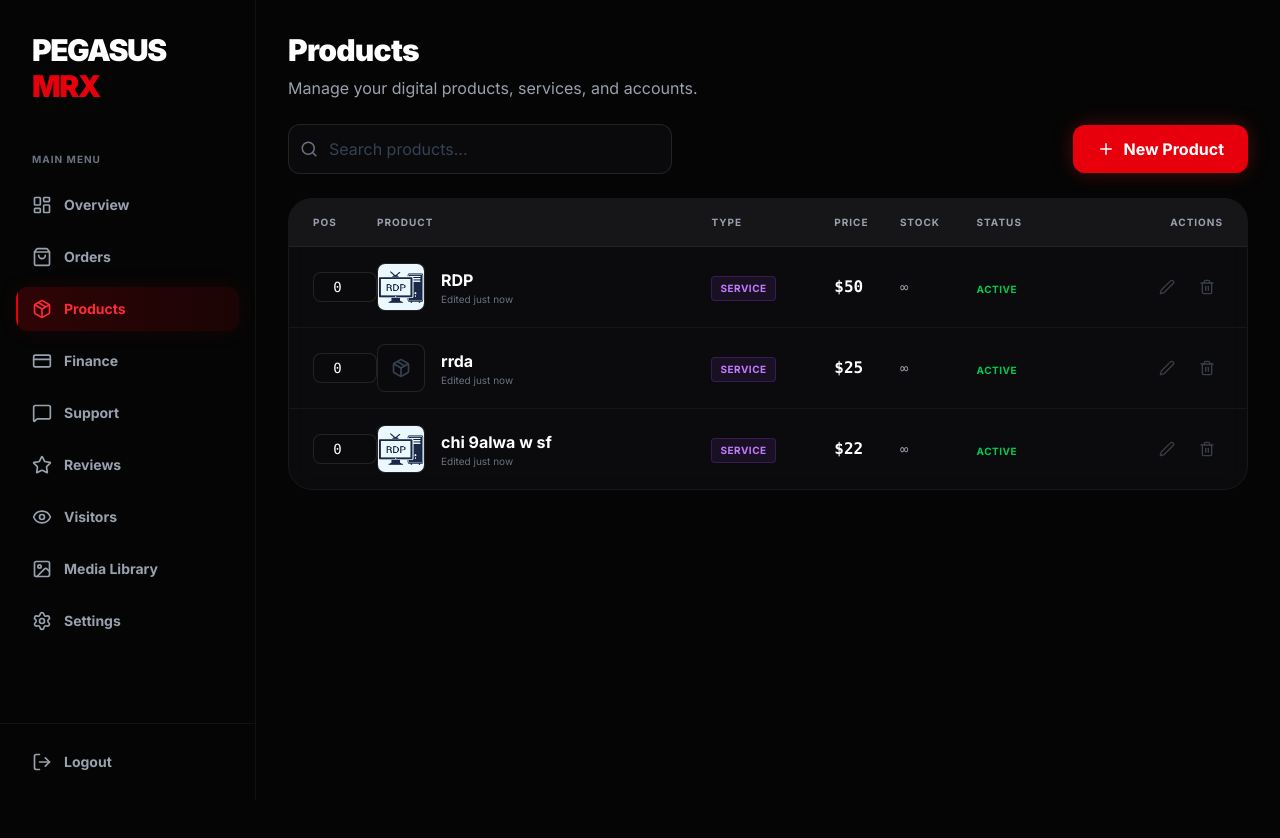
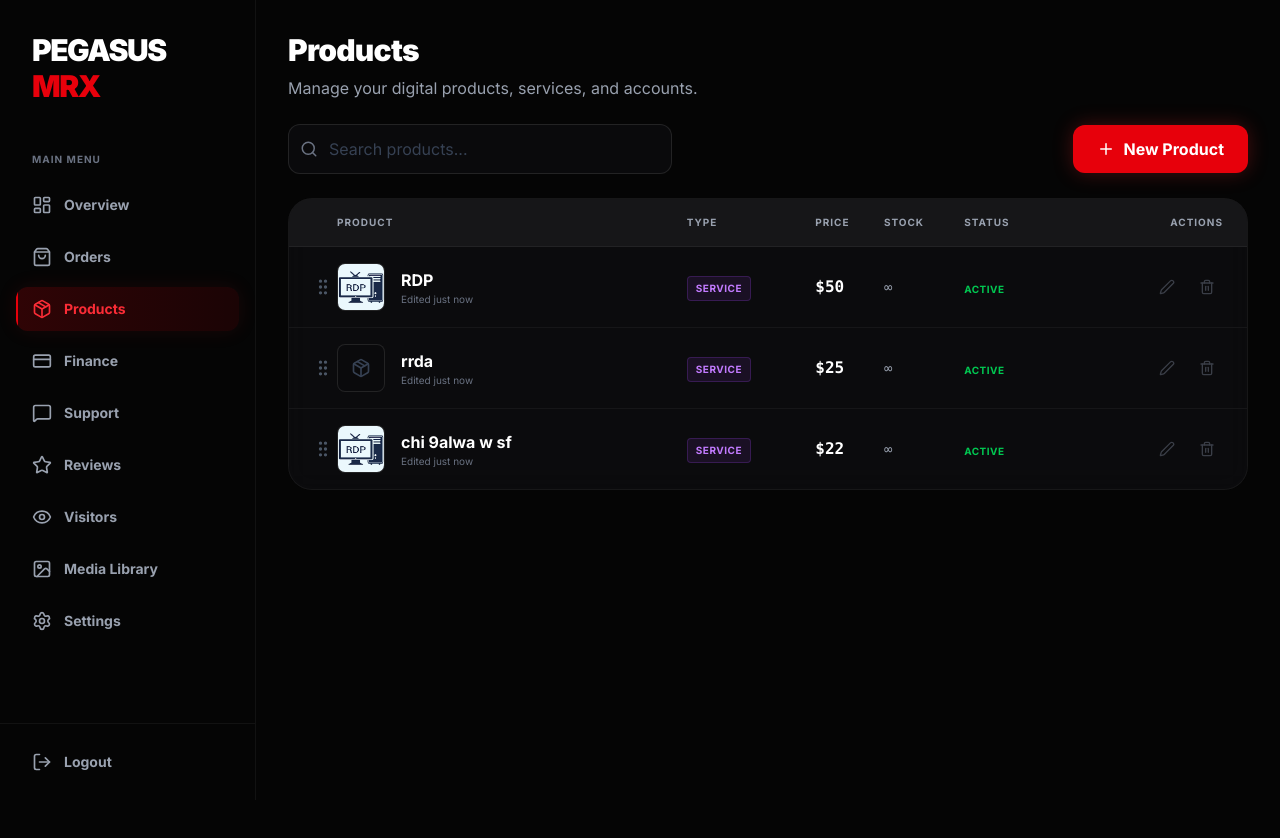
Before and after one commit to Ayman200509/PEGASUS_MRX, a Next.js app: page /pegapega/products in a window 1280 px wide. Shown: the top 838 px of the page. Built offline with nearby package versions, Linux system fonts and the light colour scheme.

Commit message:
Implement drag and drop for products

```diff
--- a/package.json
+++ b/package.json
@@ -9,6 +9,9 @@
     "lint": "eslint"
   },
   "dependencies": {
+    "@dnd-kit/core": "^6.3.1",
+    "@dnd-kit/sortable": "^10.0.0",
+    "@dnd-kit/utilities": "^3.2.2",
     "@radix-ui/react-dialog": "^1.1.15",
     "clsx": "^2.1.1",
     "date-fns": "^4.1.0",
--- a/src/components/admin/products/ProductList.tsx
+++ b/src/components/admin/products/ProductList.tsx
@@ -1,6 +1,23 @@
 import { useState, useEffect } from "react";
-import { Edit2, Trash2, Plus, Search, Package, MoreHorizontal, Loader2, Save } from "lucide-react";
+import { Edit2, Trash2, Plus, Search, Package, Loader2, GripVertical } from "lucide-react";
 import { Product } from "@/lib/db";
+import {
+    DndContext,
+    closestCenter,
+    KeyboardSensor,
+    PointerSensor,
+    useSensor,
+    useSensors,
+    DragEndEvent
+} from '@dnd-kit/core';
+import {
+    arrayMove,
+    SortableContext,
+    sortableKeyboardCoordinates,
+    verticalListSortingStrategy,
+    useSortable
+} from '@dnd-kit/sortable';
+import { CSS } from '@dnd-kit/utilities';
 
 interface ProductListProps {
     products: Product[];
@@ -10,108 +27,32 @@ interface ProductListProps {
     onCreate: () => void;
 }
 
-export function ProductList({ products, loading, onEdit, onDelete, onCreate }: ProductListProps) {
-    const [searchTerm, setSearchTerm] = useState("");
-    const [localProducts, setLocalProducts] = useState<Product[]>([]);
-    const [updating, setUpdating] = useState<string | null>(null);
+// Sortable Row Component
+function SortableRow({ product, onEdit, onDelete }: { product: Product, onEdit: (p: Product) => void, onDelete: (id: string) => void }) {
+    const {
+        attributes,
+        listeners,
+        setNodeRef,
+        transform,
+        transition,
+        isDragging
+    } = useSortable({ id: product.id });
 
-    useEffect(() => {
-        setLocalProducts(products);
-    }, [products]);
-
-    const handlePositionChange = async (id: string, newPosition: number) => {
-        setUpdating(id);
-
-        // Optimistic update
-        setLocalProducts(prev => prev.map(p =>
-            p.id === id ? { ...p, position: newPosition } : p
-        ));
-
-        try {
-            await fetch('/api/products', {
-                method: 'PUT',
-                headers: { 'Content-Type': 'application/json' },
-                body: JSON.stringify({ id, position: newPosition })
-            });
-        } catch (error) {
-            console.error("Failed to update position", error);
-        } finally {
-            setUpdating(null);
-        }
+    const style = {
+        transform: CSS.Transform.toString(transform),
+        transition,
+        zIndex: isDragging ? 10 : 1,
+        position: isDragging ? 'relative' as const : undefined,
     };
 
-    const filteredProducts = localProducts.filter(p =>
-        p.title.toLowerCase().includes(searchTerm.toLowerCase()) ||
-        p.type.toLowerCase().includes(searchTerm.toLowerCase())
-    );
-
     return (
-        <div className="space-y-6 animate-in fade-in duration-500">
-            {/* Header Actions */}
-            <div className="flex flex-col md:flex-row gap-4 items-center justify-between">
-                <div className="relative w-full md:w-96">
-                    <Search className="absolute left-3 top-1/2 -translate-y-1/2 text-gray-500" size={18} />
-                    <input
-                        type="text"
-                        placeholder="Search products..."
-                        value={searchTerm}
-                        onChange={(e) => setSearchTerm(e.target.value)}
-                        className="w-full bg-[#0a0a0c] border border-white/10 rounded-xl py-3 pl-10 pr-4 text-white focus:outline-none focus:border-red-500 focus:ring-1 focus:ring-red-500 transition-all placeholder-gray-700"
-                    />
-                </div>
-                <button
-                    onClick={onCreate}
-                    className="w-full md:w-auto bg-red-600 hover:bg-red-500 text-white font-bold py-3 px-6 rounded-xl shadow-[0_0_20px_rgba(220,38,38,0.3)] hover:shadow-[0_0_30px_rgba(220,38,38,0.5)] transition-all flex items-center justify-center gap-2"
+        <tr
+            ref={setNodeRef}
+            style={style}
+            className={`group hover:bg-white/5 transition-colors ${isDragging ? 'bg-white/10 opacity-50' : ''}`}
         >
-                    <Plus size={18} /> New Product
-                </button>
-            </div>
-
-            {/* Products Table */}
-            <div className="glass-panel rounded-3xl overflow-hidden border border-white/5">
-                <div className="overflow-x-auto">
-                    <table className="w-full text-left border-collapse">
-                        <thead>
-                            <tr className="bg-white/5 text-gray-400 text-[10px] uppercase tracking-widest border-b border-white/5">
-                                <th className="py-4 pl-6 font-bold">Pos</th>
-                                <th className="py-4 font-bold">Product</th>
-                                <th className="py-4 font-bold">Type</th>
-                                <th className="py-4 font-bold">Price</th>
-                                <th className="py-4 font-bold">Stock</th>
-                                <th className="py-4 font-bold">Status</th>
-                                <th className="py-4 font-bold text-right pr-6">Actions</th>
-                            </tr>
-                        </thead>
-                        <tbody className="divide-y divide-white/5">
-                            {loading ? (
-                                <tr><td colSpan={6} className="text-center py-12 text-gray-500"><Loader2 className="animate-spin mx-auto mb-2" />Loading products...</td></tr>
-                            ) : filteredProducts.length === 0 ? (
-                                <tr>
-                                    <td colSpan={6} className="text-center py-12">
-                                        <div className="flex flex-col items-center justify-center">
-                                            <div className="w-16 h-16 rounded-full bg-white/5 flex items-center justify-center mb-4">
-                                                <Package size={32} className="text-gray-600" />
-                                            </div>
-                                            <h3 className="text-lg font-bold text-white mb-1">No products found</h3>
-                                            <p className="text-gray-500 text-sm mb-6">Create your first product to start selling.</p>
-                                            <button
-                                                onClick={onCreate}
-                                                className="bg-white/10 hover:bg-white/20 text-white font-bold py-2 px-6 rounded-lg transition-all flex items-center gap-2"
-                                            >
-                                                <Plus size={16} /> Create Product
-                                            </button>
-                                        </div>
-                                    </td>
-                                </tr>
-                            ) : filteredProducts.map((product) => (
-                                <tr key={product.id} className="group hover:bg-white/5 transition-colors">
-                                    <td className="py-4 pl-6 w-20">
-                                        <input
-                                            type="number"
-                                            value={product.position || 0}
-                                            onChange={(e) => handlePositionChange(product.id, parseInt(e.target.value) || 0)}
-                                            className="w-16 bg-[#0a0a0c] border border-white/10 rounded-lg py-1 px-2 text-white text-center focus:outline-none focus:border-red-500 transition-all text-sm font-mono"
-                                        />
+            <td className="py-4 pl-6 w-12 cursor-grab active:cursor-grabbing touch-none" {...attributes} {...listeners}>
+                <GripVertical size={20} className="text-gray-600 hover:text-white transition-colors" />
             </td>
             <td className="py-4">
                 <div className="flex items-center gap-4">
@@ -163,9 +104,203 @@ export function ProductList({ products, loading, onEdit, onDelete, onCreate }: P
                 </div>
             </td>
         </tr>
+    );
+}
+
+export function ProductList({ products, loading, onEdit, onDelete, onCreate }: ProductListProps) {
+    const [searchTerm, setSearchTerm] = useState("");
+    const [localProducts, setLocalProducts] = useState<Product[]>([]);
+
+    useEffect(() => {
+        setLocalProducts(products);
+    }, [products]);
+
+    const sensors = useSensors(
+        useSensor(PointerSensor),
+        useSensor(KeyboardSensor, {
+            coordinateGetter: sortableKeyboardCoordinates,
+        })
+    );
+
+    const handleDragEnd = async (event: DragEndEvent) => {
+        const { active, over } = event;
+
+        if (active.id !== over?.id) {
+            setLocalProducts((items) => {
+                const oldIndex = items.findIndex(i => i.id === active.id);
+                const newIndex = items.findIndex(i => i.id === over?.id);
+
+                const newItems = arrayMove(items, oldIndex, newIndex);
+
+                // Update positions in backend for ALL items (or just the changed ones)
+                // For simplicity/robustness, we re-assign positions based on index
+                const updates = newItems.map((item, index) => ({
+                    id: item.id,
+                    position: index
+                }));
+
+                // Fire and forget update (or handling loading state if strict)
+                updatePositions(updates);
+
+                return newItems;
+            });
+        }
+    };
+
+    const updatePositions = async (updates: { id: string, position: number }[]) => {
+        // We can send these one by one or create a bulk endpoint.
+        // Given the requirement, I'll loop them for now as it's easiest without touching backend route too much,
+        // unless I want to add a PATCH bulk.
+        // Actually, let's just loop. It's fine for small lists.
+
+        try {
+            await Promise.all(updates.map(u =>
+                fetch('/api/products', {
+                    method: 'PUT',
+                    headers: { 'Content-Type': 'application/json' },
+                    body: JSON.stringify(u)
+                })
+            ));
+        } catch (error) {
+            console.error("Failed to save positions", error);
+        }
+    };
+
+    const filteredProducts = localProducts.filter(p =>
+        p.title.toLowerCase().includes(searchTerm.toLowerCase()) ||
+        p.type.toLowerCase().includes(searchTerm.toLowerCase())
+    );
+
+    const isSearching = searchTerm.length > 0;
+
+    return (
+        <div className="space-y-6 animate-in fade-in duration-500">
+            {/* Header Actions */}
+            <div className="flex flex-col md:flex-row gap-4 items-center justify-between">
+                <div className="relative w-full md:w-96">
+                    <Search className="absolute left-3 top-1/2 -translate-y-1/2 text-gray-500" size={18} />
+                    <input
+                        type="text"
+                        placeholder="Search products..."
+                        value={searchTerm}
+                        onChange={(e) => setSearchTerm(e.target.value)}
+                        className="w-full bg-[#0a0a0c] border border-white/10 rounded-xl py-3 pl-10 pr-4 text-white focus:outline-none focus:border-red-500 focus:ring-1 focus:ring-red-500 transition-all placeholder-gray-700"
+                    />
+                </div>
+                <button
+                    onClick={onCreate}
+                    className="w-full md:w-auto bg-red-600 hover:bg-red-500 text-white font-bold py-3 px-6 rounded-xl shadow-[0_0_20px_rgba(220,38,38,0.3)] hover:shadow-[0_0_30px_rgba(220,38,38,0.5)] transition-all flex items-center justify-center gap-2"
+                >
+                    <Plus size={18} /> New Product
+                </button>
+            </div>
+
+            {/* Products Table */}
+            <div className="glass-panel rounded-3xl overflow-hidden border border-white/5">
+                <div className="overflow-x-auto">
+                    <DndContext
+                        sensors={sensors}
+                        collisionDetection={closestCenter}
+                        onDragEnd={handleDragEnd}
+                    >
+                        <table className="w-full text-left border-collapse">
+                            <thead>
+                                <tr className="bg-white/5 text-gray-400 text-[10px] uppercase tracking-widest border-b border-white/5">
+                                    <th className="py-4 pl-6 font-bold w-12"></th>
+                                    <th className="py-4 font-bold">Product</th>
+                                    <th className="py-4 font-bold">Type</th>
+                                    <th className="py-4 font-bold">Price</th>
+                                    <th className="py-4 font-bold">Stock</th>
+                                    <th className="py-4 font-bold">Status</th>
+                                    <th className="py-4 font-bold text-right pr-6">Actions</th>
+                                </tr>
+                            </thead>
+                            <tbody className="divide-y divide-white/5">
+                                {loading ? (
+                                    <tr><td colSpan={7} className="text-center py-12 text-gray-500"><Loader2 className="animate-spin mx-auto mb-2" />Loading products...</td></tr>
+                                ) : filteredProducts.length === 0 ? (
+                                    <tr>
+                                        <td colSpan={7} className="text-center py-12">
+                                            <div className="flex flex-col items-center justify-center">
+                                                <div className="w-16 h-16 rounded-full bg-white/5 flex items-center justify-center mb-4">
+                                                    <Package size={32} className="text-gray-600" />
+                                                </div>
+                                                <h3 className="text-lg font-bold text-white mb-1">No products found</h3>
+                                                <p className="text-gray-500 text-sm mb-6">Create your first product to start selling.</p>
+                                                <button
+                                                    onClick={onCreate}
+                                                    className="bg-white/10 hover:bg-white/20 text-white font-bold py-2 px-6 rounded-lg transition-all flex items-center gap-2"
+                                                >
+                                                    <Plus size={16} /> Create Product
+                                                </button>
+                                            </div>
+                                        </td>
+                                    </tr>
+                                ) : isSearching ? (
+                                    // Regular mapping when searching (disabled drag)
+                                    filteredProducts.map((product) => (
+                                        <tr key={product.id} className="group hover:bg-white/5 transition-colors">
+                                            <td className="py-4 pl-6 text-gray-600">
+                                                <Search size={16} />
+                                            </td>
+                                            <td className="py-4">
+                                                <div className="flex items-center gap-4">
+                                                    <div className="w-12 h-12 rounded-lg bg-[#0a0a0c] border border-white/10 overflow-hidden flex items-center justify-center">
+                                                        {product.image ? (
+                                                            <img src={product.image} alt={product.title} className="w-full h-full object-cover" />
+                                                        ) : (
+                                                            <Package size={20} className="text-gray-700" />
+                                                        )}
+                                                    </div>
+                                                    <div>
+                                                        <div className="font-bold text-white">{product.title}</div>
+                                                        <div className="text-[10px] text-gray-500">Edited just now</div>
+                                                    </div>
+                                                </div>
+                                            </td>
+                                            <td className="py-4">
+                                                <span className="inline-block px-2 py-1 rounded bg-purple-500/10 border border-purple-500/20 text-purple-400 text-[10px] font-bold uppercase tracking-wider">
+                                                    {product.type.toUpperCase()}
+                                                </span>
+                                            </td>
+                                            <td className="py-4 text-white font-mono font-bold">
+                                                ${product.price}
+                                            </td>
+                                            <td className="py-4 text-gray-400 font-mono text-sm">
+                                                {product.inStock ? "∞" : "0"}
+                                            </td>
+                                            <td className="py-4">
+                                                <span className={`inline-block text-[10px] font-bold uppercase tracking-wider ${product.inStock ? "text-green-500" : "text-red-500"}`}>
+                                                    {product.inStock ? "Active" : "Inactive"}
+                                                </span>
+                                            </td>
+                                            <td className="py-4 text-right pr-6">
+                                                <div className="flex items-center justify-end gap-2 opacity-50 group-hover:opacity-100 transition-opacity">
+                                                    <button onClick={() => onEdit(product)} className="p-2 hover:bg-amber-500/10 text-gray-500 hover:text-amber-500 rounded-lg transition-colors"><Edit2 size={16} /></button>
+                                                    <button onClick={() => onDelete(product.id)} className="p-2 hover:bg-red-500/10 text-gray-500 hover:text-red-500 rounded-lg transition-colors"><Trash2 size={16} /></button>
+                                                </div>
+                                            </td>
+                                        </tr>
+                                    ))
+                                ) : (
+                                    // Sortable list when NOT searching
+                                    <SortableContext
+                                        items={filteredProducts.map(p => p.id)}
+                                        strategy={verticalListSortingStrategy}
+                                    >
+                                        {filteredProducts.map((product) => (
+                                            <SortableRow
+                                                key={product.id}
+                                                product={product}
+                                                onEdit={onEdit}
+                                                onDelete={onDelete}
+                                            />
                                         ))}
+                                    </SortableContext>
+                                )}
                             </tbody>
                         </table>
+                    </DndContext>
                 </div>
             </div>
         </div>
```
Also changed, not shown: 1 other file (tests, documents, lock files or other folders). Lines whose indentation alone changed are shown as unchanged.
